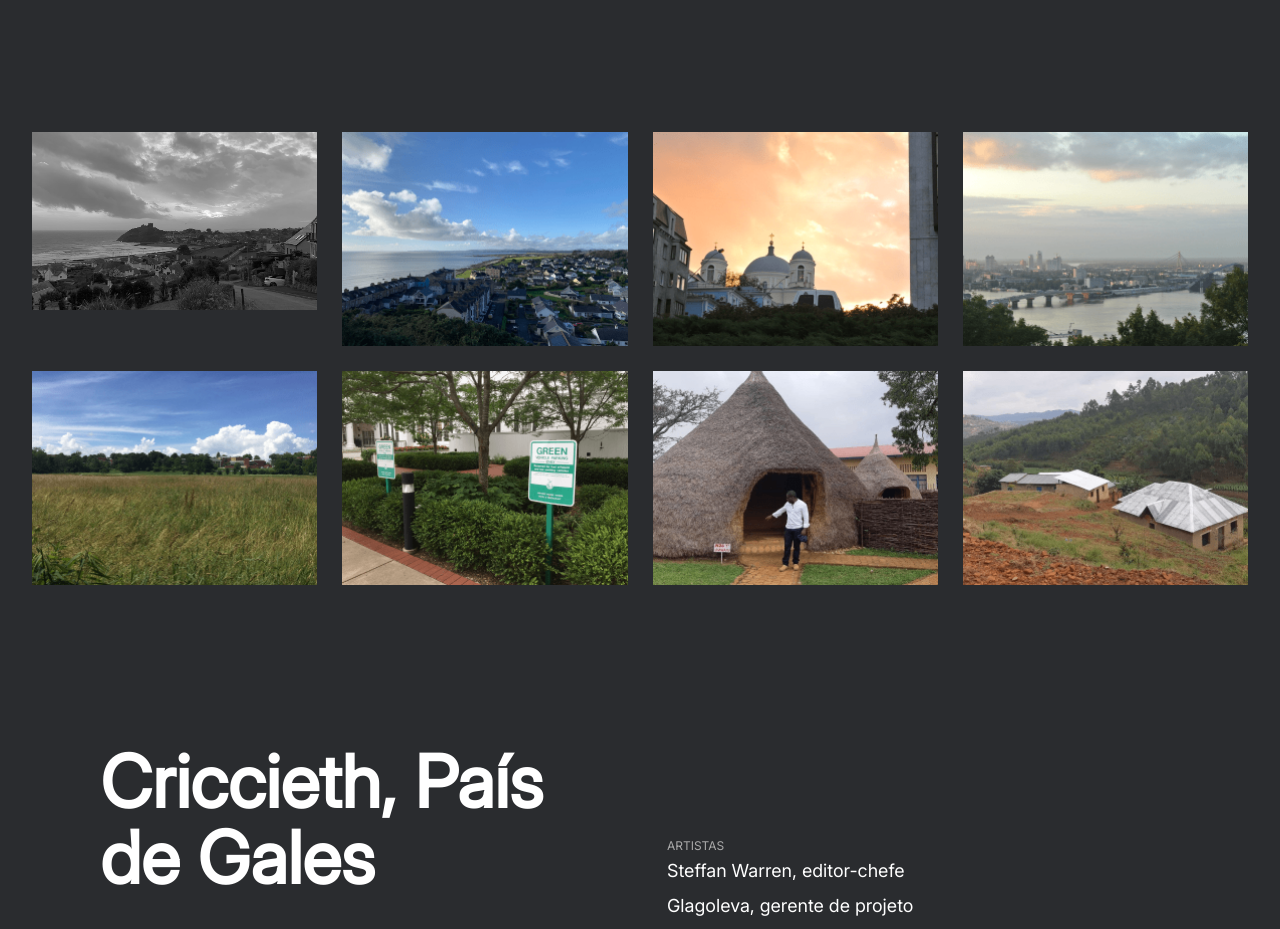
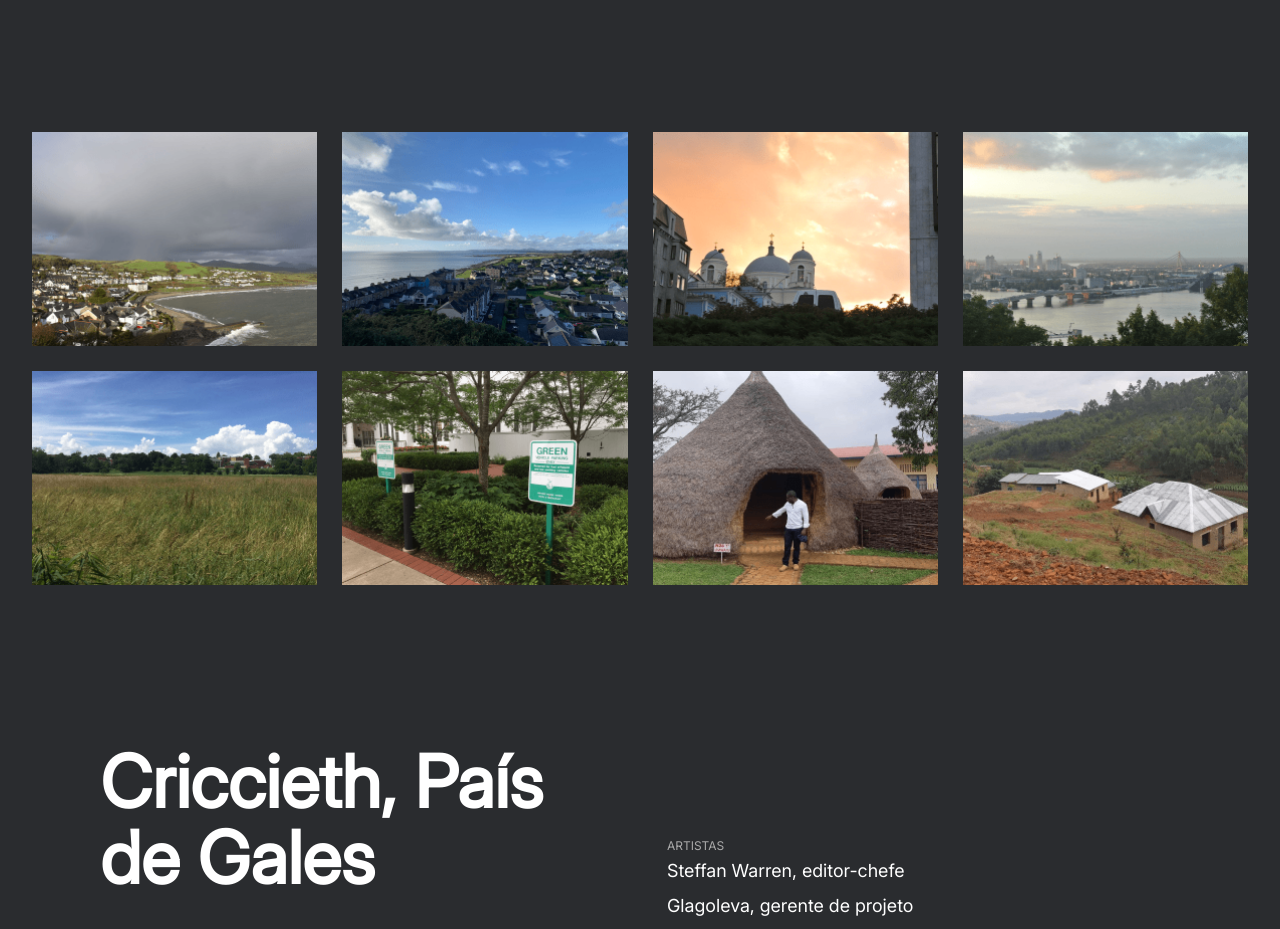
Before and after one commit to RochtBruno/web_project_homeland, a plain HTML site: page index.html in a window 1280 px wide. Shown: the part 1720-2649 px from the top of the page. Drawn offline with Linux system fonts and the light colour scheme.

Commit message:
try: fix image src

```diff
--- a/index.html
+++ b/index.html
@@ -56,7 +56,7 @@
       <section class="gallery">
         <img
           class="gallery__image"
-          src="./images/main_image-min.png"
+          src="./images/item-min.png"
           alt="fot da cidade com praia"
         />
         <img
```
